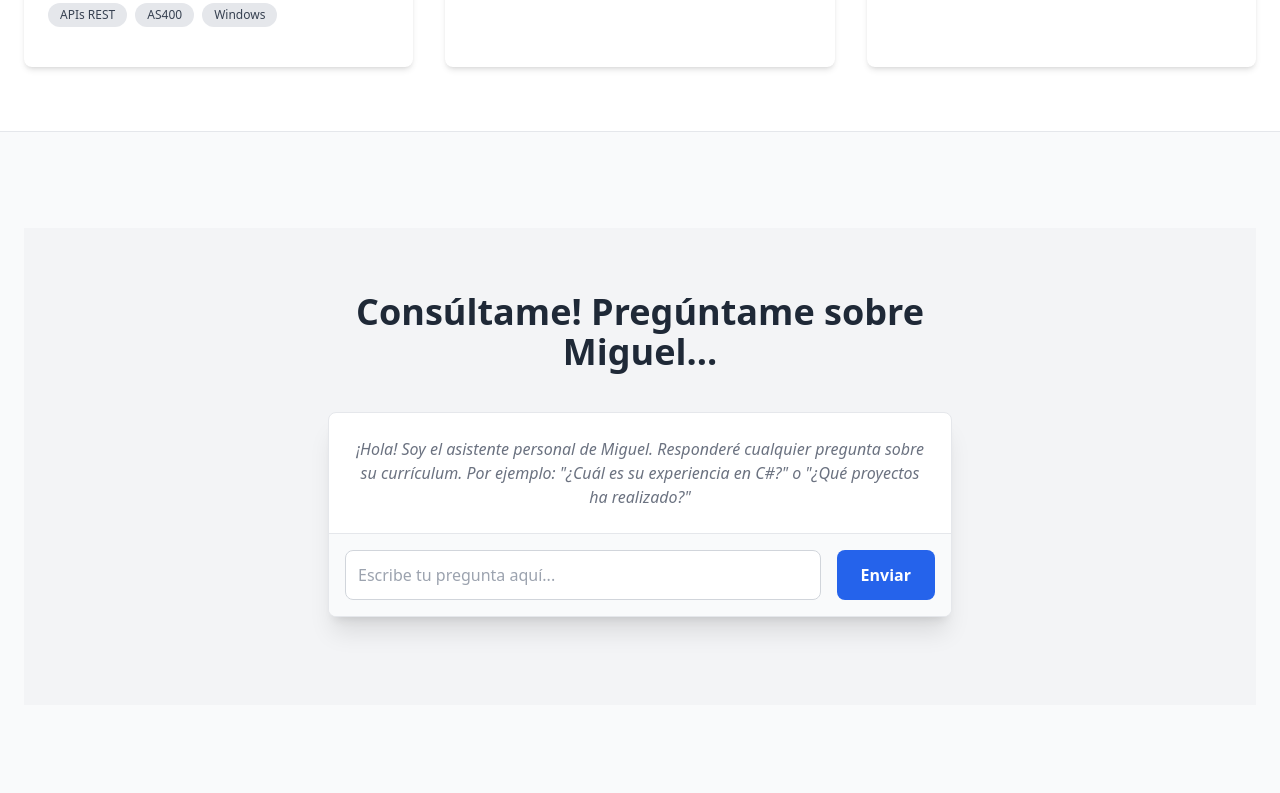
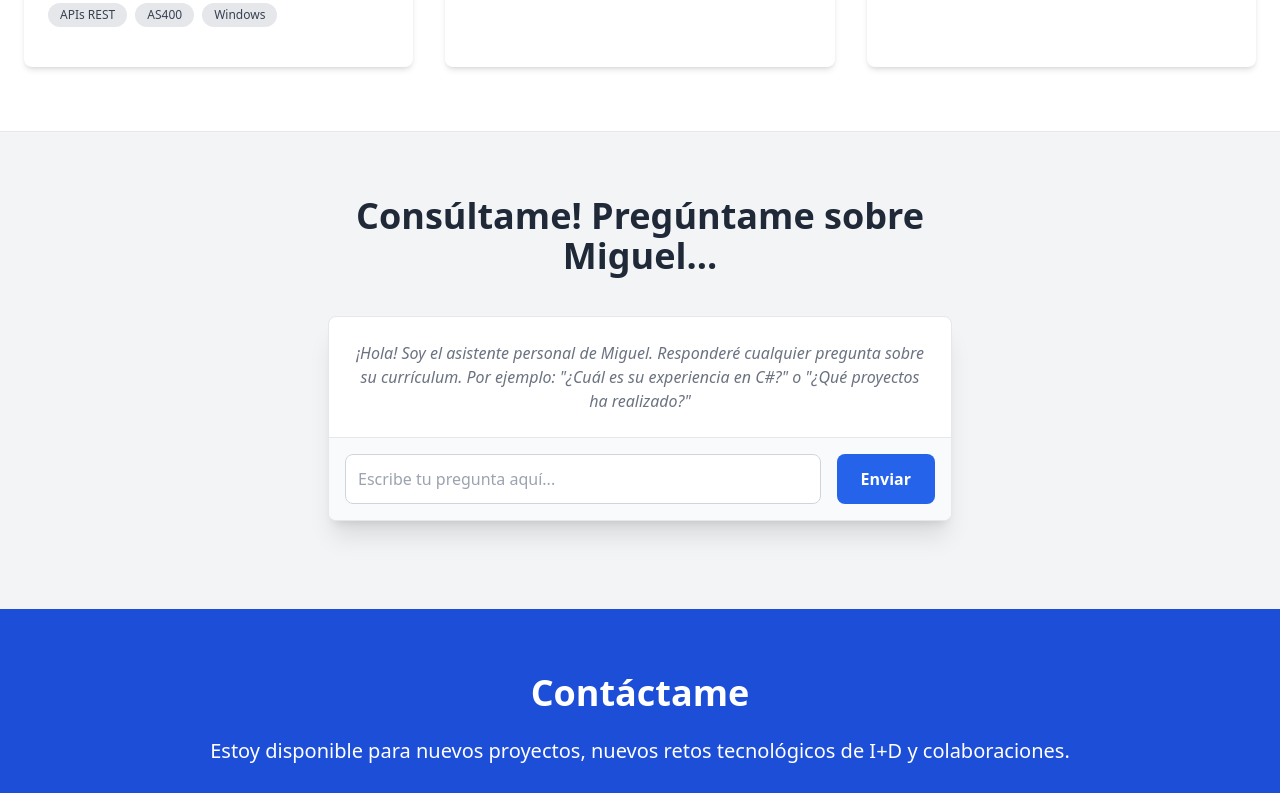
Before and after one commit to mmotal79/mi-cv-frontend, a React (Create React App) app: page / in a window 1280 px wide. Shown: the part 2587-3380 px from the top of the page. Built offline with nearby package versions, Linux system fonts and the light colour scheme.

Commit message:
Update App.js corregido
elimina ducplicidad de creacion del agente ia

```diff
--- a/src/App.js
+++ b/src/App.js
@@ -5,7 +5,7 @@ import HeroSection from './components/HeroSection';
 import AboutMe from './components/AboutMe';
 import Skills from './components/Skills';
 import Projects from './components/Projects';
-import AIAgent from './components/AIAgent'; // ¡Añadido aquí!
+import AIAgent from './components/AIAgent'; //
 import Contact from './components/Contact';
 import Footer from './components/Footer';
 import Header from './components/Header.js';
@@ -13,19 +13,15 @@ import Header from './components/Header.js';
 function App() {
   return (
     <div className="min-h-screen bg-gray-50 font-sans antialiased">
-	<Header /> {/* Agrega el Header aquí, antes de todas las secciones */}
+    <Header /> {/* Agrega el Header aquí, antes de todas las secciones */}
     <main>
       <HeroSection />
       <AboutMe />
       <Skills />
       <Projects />
-      <section id="ia-agent" className="py-16 md:py-24 bg-gray-50">
-          <div className="container mx-auto px-6">
-            <AIAgent /> {/* Solo una instancia de AIAgent aquí */}
-          </div>
-        </section>
+      <AIAgent />
+      <Contact />
     </main>
-	<Contact />
     <Footer />
     </div>
   );
```
